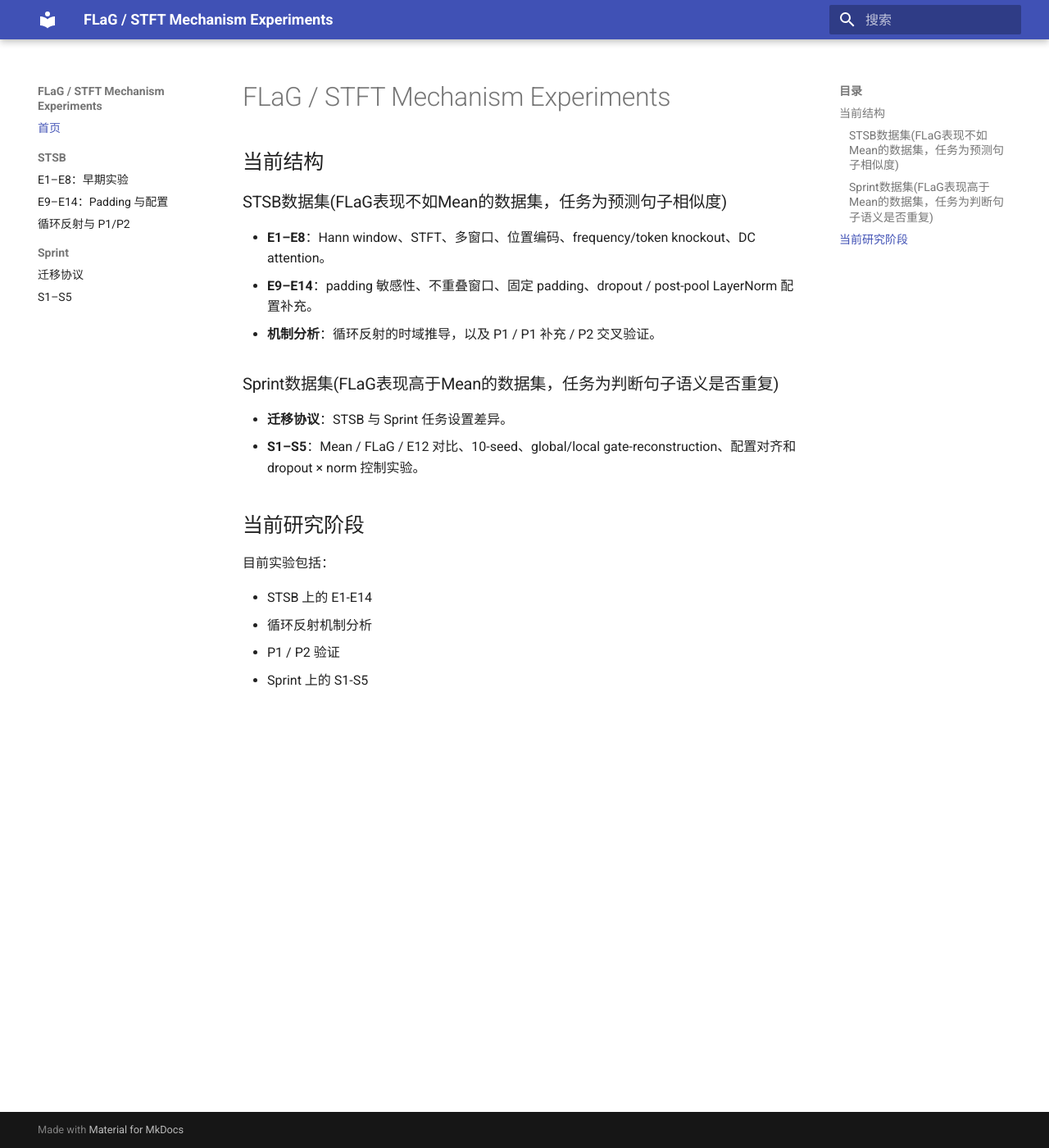
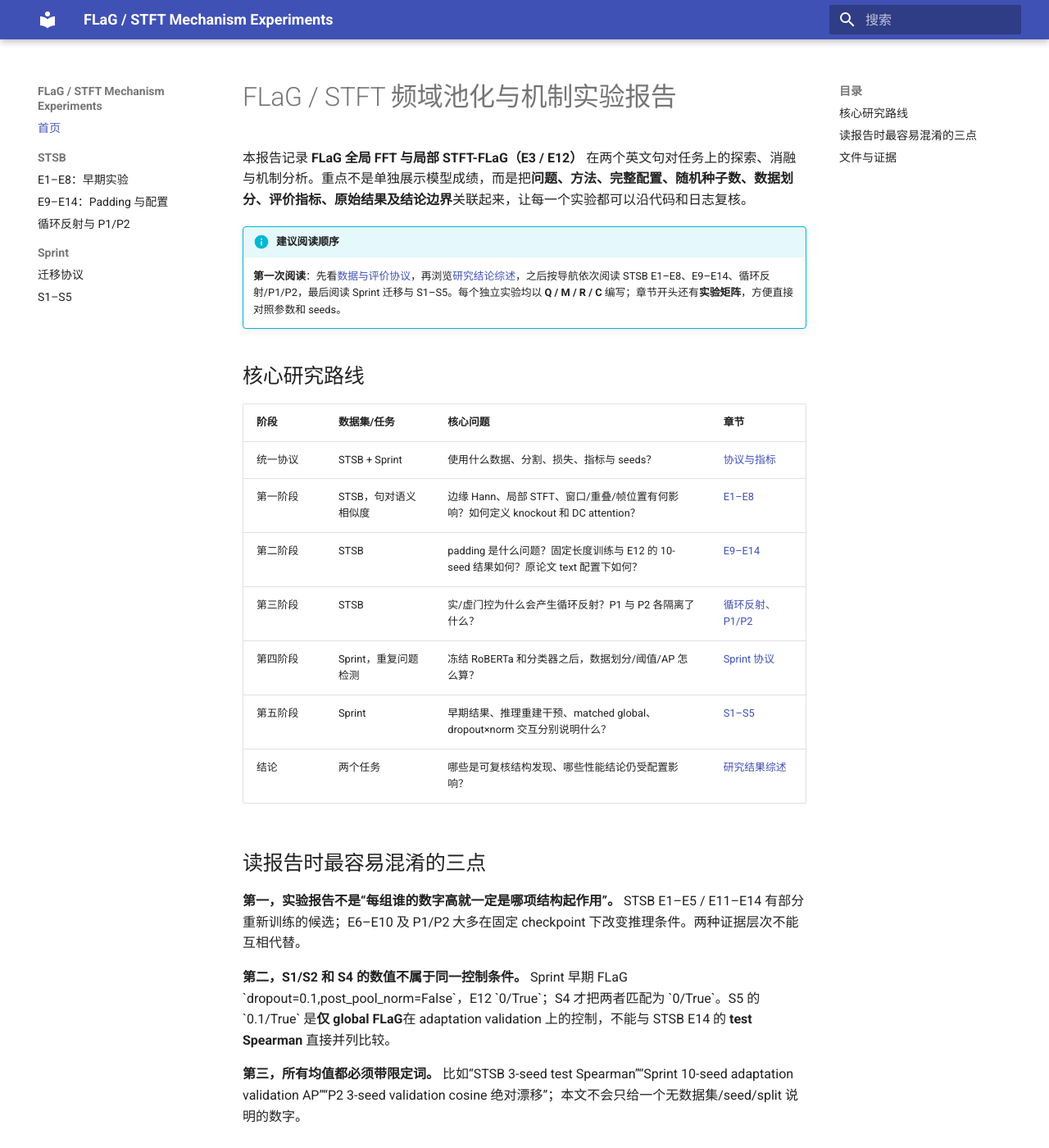
Before and after one commit to lumoswwr/FLaG-STFT-Notes, an MkDocs documentation site: the page built from docs/index.md, in a window 1280 px wide and 1400 px high. Shown: the whole window at 82% size. Built offline with MkDocs 1.6.1 and Material for MkDocs 9.7.7, drawn with Linux system fonts in a browser that asks for light colours; some of the changed text lies outside the part shown.

Commit message:
update docs/index.md navigation and scope for full experimental report

```diff
--- a/docs/index.md
+++ b/docs/index.md
@@ -1,23 +1,30 @@
-# FLaG / STFT Mechanism Experiments
+# FLaG / STFT 频域池化与机制实验报告
 
-## 当前结构
+本报告记录 **FLaG 全局 FFT 与局部 STFT-FLaG（E3 / E12）** 在两个英文句对任务上的探索、消融与机制分析。重点不是单独展示模型成绩，而是把**问题、方法、完整配置、随机种子数、数据划分、评价指标、原始结果及结论边界**关联起来，让每一个实验都可以沿代码和日志复核。
 
-### STSB数据集(FLaG表现不如Mean的数据集，任务为预测句子相似度)
+!!! info "建议阅读顺序"
+    **第一次阅读**：先看[数据与评价协议](methods.md)，再浏览[研究结论综述](findings.md)，之后按导航依次阅读 STSB E1–E8、E9–E14、循环反射/P1/P2，最后阅读 Sprint 迁移与 S1–S5。每个独立实验均以 **Q / M / R / C** 编写；章节开头还有**实验矩阵**，方便直接对照参数和 seeds。
 
-- **E1–E8**：Hann window、STFT、多窗口、位置编码、frequency/token knockout、DC attention。
-- **E9–E14**：padding 敏感性、不重叠窗口、固定 padding、dropout / post-pool LayerNorm 配置补充。
-- **机制分析**：循环反射的时域推导，以及 P1 / P1 补充 / P2 交叉验证。
+## 核心研究路线
 
-### Sprint数据集(FLaG表现高于Mean的数据集，任务为判断句子语义是否重复)
+| 阶段 | 数据集/任务 | 核心问题 | 章节 |
+| --- | --- | --- | --- |
+| 统一协议 | STSB + Sprint | 使用什么数据、分割、损失、指标与 seeds？ | [协议与指标](methods.md) |
+| 第一阶段 | STSB，句对语义相似度 | 边缘 Hann、局部 STFT、窗口/重叠/帧位置有何影响？如何定义 knockout 和 DC attention？ | [E1–E8](stsb/01-experiments.md) |
+| 第二阶段 | STSB | padding 是什么问题？固定长度训练与 E12 的 10-seed 结果如何？原论文 text 配置下如何？ | [E9–E14](stsb/02-padding.md) |
+| 第三阶段 | STSB | 实/虚门控为什么会产生循环反射？P1 与 P2 各隔离了什么？ | [循环反射、P1/P2](stsb/03-mechanism.md) |
+| 第四阶段 | Sprint，重复问题检测 | 冻结 RoBERTa 和分类器之后，数据划分/阈值/AP 怎么算？ | [Sprint 协议](sprint/01-protocol.md) |
+| 第五阶段 | Sprint | 早期结果、推理重建干预、matched global、dropout×norm 交互分别说明什么？ | [S1–S5](sprint/02-experiments.md) |
+| 结论 | 两个任务 | 哪些是可复核结构发现、哪些性能结论仍受配置影响？ | [研究结果综述](findings.md) |
 
-- **迁移协议**：STSB 与 Sprint 任务设置差异。
-- **S1–S5**：Mean / FLaG / E12 对比、10-seed、global/local gate-reconstruction、配置对齐和 dropout × norm 控制实验。
+## 读报告时最容易混淆的三点
 
-## 当前研究阶段
+**第一，实验报告不是“每组谁的数字高就一定是哪项结构起作用”。** STSB E1–E5 / E11–E14 有部分重新训练的候选；E6–E10 及 P1/P2 大多在固定 checkpoint 下改变推理条件。两种证据层次不能互相代替。
 
-目前实验包括：
+**第二，S1/S2 和 S4 的数值不属于同一控制条件。** Sprint 早期 FLaG \`dropout=0.1,post_pool_norm=False\`，E12 \`0/True\`；S4 才把两者匹配为 \`0/True\`。S5 的 \`0.1/True\` 是**仅 global FLaG**在 adaptation validation 上的控制，不能与 STSB E14 的 **test Spearman** 直接并列比较。
 
-- STSB 上的 E1-E14
-- 循环反射机制分析
-- P1 / P2 验证
-- Sprint 上的 S1-S5
+**第三，所有均值都必须带限定词。** 比如“STSB 3-seed test Spearman”“Sprint 10-seed adaptation validation AP”“P2 3-seed validation cosine 绝对漂移”；本文不会只给一个无数据集/seed/split 说明的数字。
+
+## 文件与证据
+
+正文由 MkDocs + Material 组织，可点击左侧章节与右侧页内目录。本网站是可读性整理版；**运行脚本、模型源码和研究原始摘要位于 [AMPCliff 实验分支](https://github.com/lumoswwr/AMPCliff/tree/FLaG-STFT-mechanism)**。具体每次实验仍以训练日志和 \`config.json\` 为准。新增结果应同时记录运行 commit、任务 split、seed 清单和训练/推理设置，避免后续追溯歧义。
```
